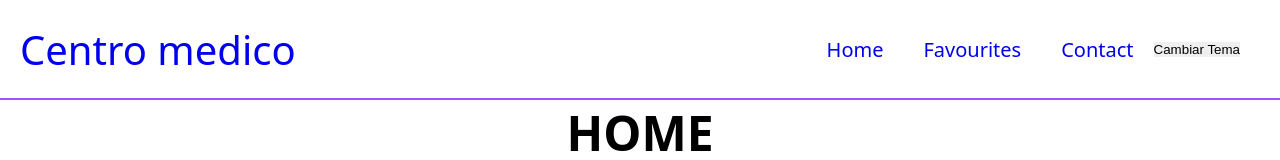
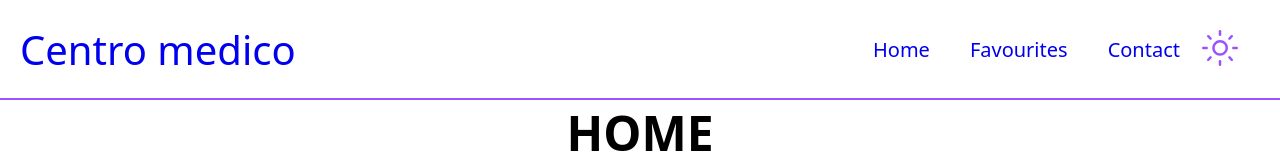
Before and after one commit to federico-cloud/ctd-esp-fe3-final, a React (Vite) app: page /home in a window 1280 px wide. Shown: the top 160 px of the page. Built offline with nearby package versions, Linux system fonts and the light colour scheme; no server answers.

Commit message:
Se modifica el boton de la barra de navegacion para los temas

```diff
--- a/src/components/Navbar.jsx
+++ b/src/components/Navbar.jsx
@@ -2,6 +2,8 @@ import { Link } from "react-router-dom"
 import "../css/Navbar.css"
 import { ThemeContext } from "../context/ThemeContext";
 import { useContext } from "react";
+import { Moon } from "./Moon";
+import { Sun } from "./Sun";
 
 export const Navbar = () => {
 
@@ -14,7 +16,7 @@ export const Navbar = () => {
         <Link className="nav__link" to="/home">Home</Link>
         <Link className="nav__link" to="/favourites">Favourites</Link>
         <Link className="nav__link" to="/contact">Contact</Link>
-      <button onClick={toggleTheme}>Cambiar Tema</button>
+        <button className={`${theme}`}onClick={toggleTheme}>{theme === 'dark' ? <Moon/> : <Sun/>}</button>
       </div>
     </nav>
   )
```
